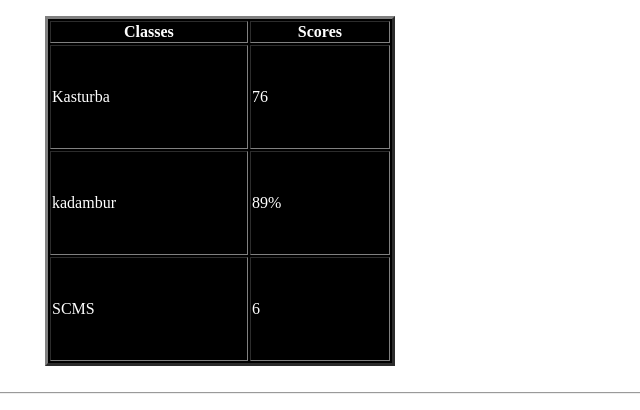
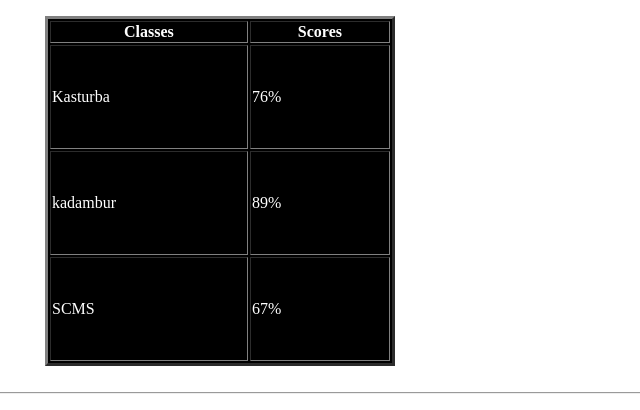
Before and after one commit to Ajserjuman/cv, a plain HTML site: page index.html in a window 1280 px wide. Shown: the part 806-1216 px from the top of the page, 420-1060 px from the left. Drawn offline with Linux system fonts and the light colour scheme.

Commit message:
Update index.html

```diff
--- a/index.html
+++ b/index.html
@@ -60,7 +60,7 @@
         <tbody>
             <tr>
                 <td>Kasturba</td>
-                <td>76</td>
+                <td>76%</td>
             </tr>
             <tr>
                 <td>kadambur</td>
@@ -68,7 +68,7 @@
             </tr>
             <tr>
                 <td>SCMS</td>
-                <td>6</td>
+                <td>67%</td>
             </tr>
         </tbody>
     </table>
```
